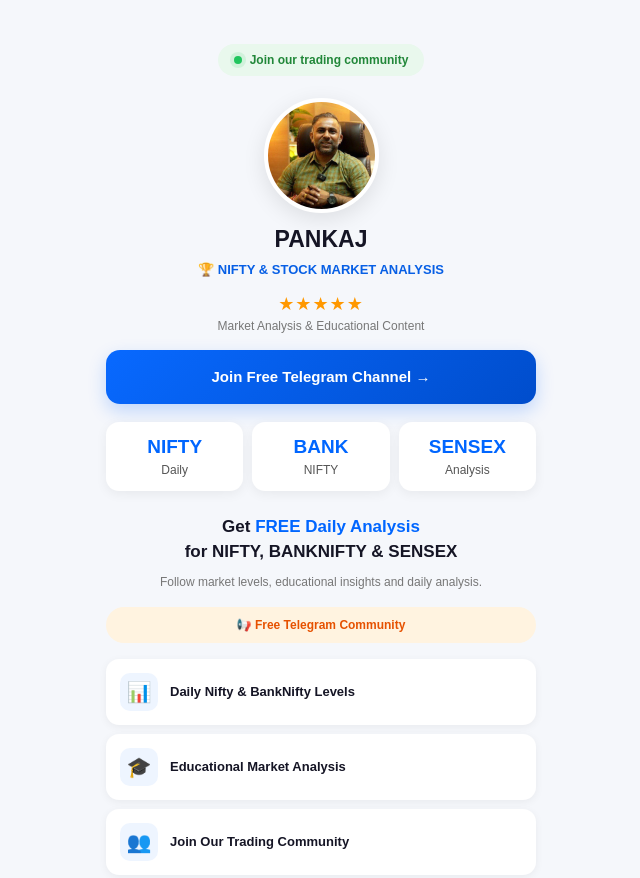
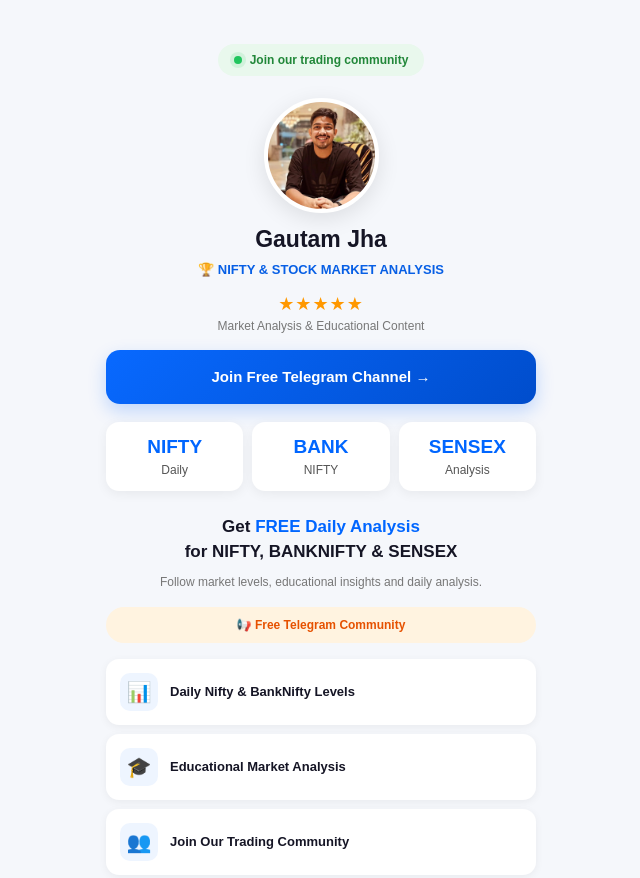
Before and after one commit to adshipdigitalagency/Pankaj176, a plain HTML site: page index.html in a window 1280 px wide. Shown: the top 878 px of the page, without its empty margins (319-959 px from the left). Drawn offline with Linux system fonts and the light colour scheme.

Commit message:
Update index.html

```diff
--- a/index.html
+++ b/index.html
@@ -6,7 +6,7 @@
 <meta charset="UTF-8">
 <meta name="viewport" content="width=device-width, initial-scale=1.0">
 
-<title>PANKAJ</title>
+<title>Gautam Jha</title>
 
 <meta name="description"
       content="Join King of Nifty for daily Nifty, BankNifty and Sensex market analysis.">
@@ -315,7 +315,7 @@ h1{
     <!-- Profile -->
     <div class="profile">
         <img
-            src="photo_2025-10-07 15.56.09.jpeg"
+            src="Gautam Jha.jpg"
             alt="CA Nitin Murarka"
             loading="eager"
         >
@@ -323,7 +323,7 @@ h1{
 
     <!-- Name -->
     <h1>
-      PANKAJ
+     Gautam Jha
     </h1>
 
     <div class="tag">
```
